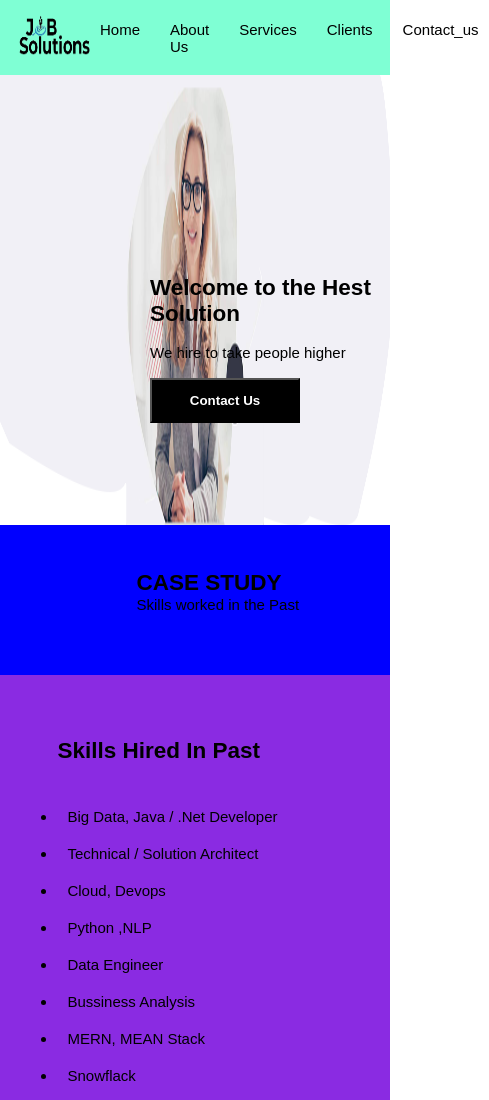
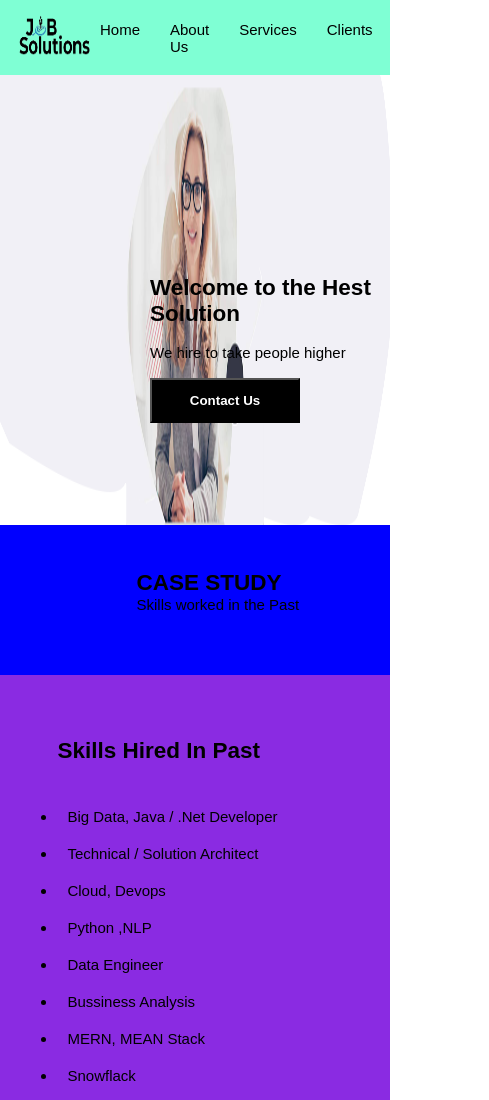
Before and after one commit to Bhavitvartak123/Responsive, a plain HTML site: page Index.html in a window 390 px wide. Shown: the top 1100 px of the page, 489 px wide, since content can reach past the window. Drawn offline with Linux system fonts and the light colour scheme.

Commit message:
updated changes

```diff
--- a/Index.css
+++ b/Index.css
@@ -172,11 +172,14 @@ html{
         width: 5rem;
     }
 
+    .navbar{
+        overflow: hidden;
+    }
     .navbar_list{
         display: flex;
         gap: 10px;
         list-style: none;
-        overflow: auto;
+
     }
 
     .navbar_list,li,a{
```
